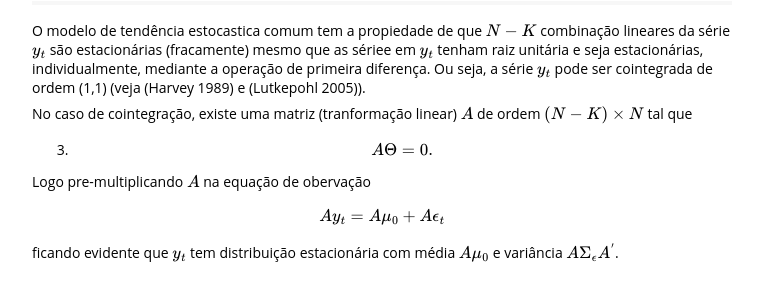
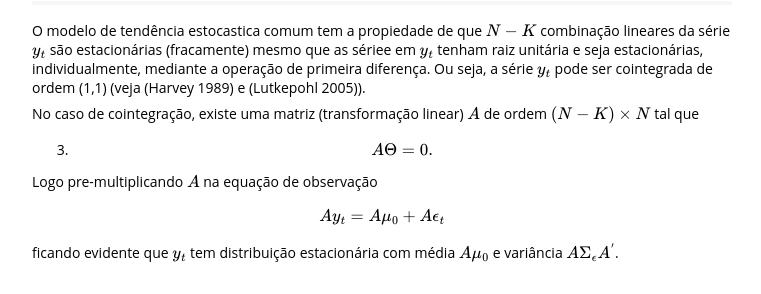
Before and after one commit to miceli/miceli.github.io, a Jekyll site: the page _posts/2016-09-03-SSModels.html, which Jekyll copies as it is, in a window 1280 px wide and 900 px high, scrolled down 1247 px. Shown: the part 156-450 px from the top of the window, without its empty margins (258-1019 px from the left). Built offline with Jekyll 4.4.1, drawn with Linux system fonts in a browser that asks for light colours; formulas are drawn with MathJax 3.

Commit message:
Update 2016-09-03-SSModels.html

```diff
--- a/_posts/2016-09-03-SSModels.html
+++ b/_posts/2016-09-03-SSModels.html
@@ -123,11 +123,11 @@ y_t &amp;= \Theta^{\dagger} \mu_{t}^{\dagger} + \mu_{0} + \epsilon_t  \\
 <div id="cointegracao" class="section level2">
 <h2>Cointegração</h2>
 <p>O modelo de tendência estocastica comum tem a propiedade de que <span class="math inline">\(N-K\)</span> combinação lineares da série <span class="math inline">\(y_t\)</span> são estacionárias (fracamente) mesmo que as sériee em <span class="math inline">\(y_t\)</span> tenham raiz unitária e seja estacionárias, individualmente, mediante a operação de primeira diferença. Ou seja, a série <span class="math inline">\(y_t\)</span> pode ser cointegrada de ordem (1,1) (veja <span class="citation">(Harvey 1989)</span> e <span class="citation">(Lutkepohl 2005)</span>).</p>
-<p>No caso de cointegração, existe uma matriz (tranformação linear) <span class="math inline">\(A\)</span> de ordem <span class="math inline">\((N-K) \times N\)</span> tal que</p>
+<p>No caso de cointegração, existe uma matriz (transformação linear) <span class="math inline">\(A\)</span> de ordem <span class="math inline">\((N-K) \times N\)</span> tal que</p>
 <ol start="3" style="list-style-type: decimal">
 <li><span class="math display">\[ A \Theta = 0.\]</span></li>
 </ol>
-<p>Logo pre-multiplicando <span class="math inline">\(A\)</span> na equação de obervação <span class="math display">\[ Ay_t = A \mu_0 + A \epsilon_t\]</span></p>
+<p>Logo pre-multiplicando <span class="math inline">\(A\)</span> na equação de observação <span class="math display">\[ Ay_t = A \mu_0 + A \epsilon_t\]</span></p>
 <p>ficando evidente que <span class="math inline">\(y_t\)</span> tem distribuição estacionária com média <span class="math inline">\(A \mu_0\)</span> e variância <span class="math inline">\(A\Sigma_{\epsilon}A^{'}\)</span>.</p>
 </div>
 <div id="o-caso-bivariado-particular" class="section level2">
```
